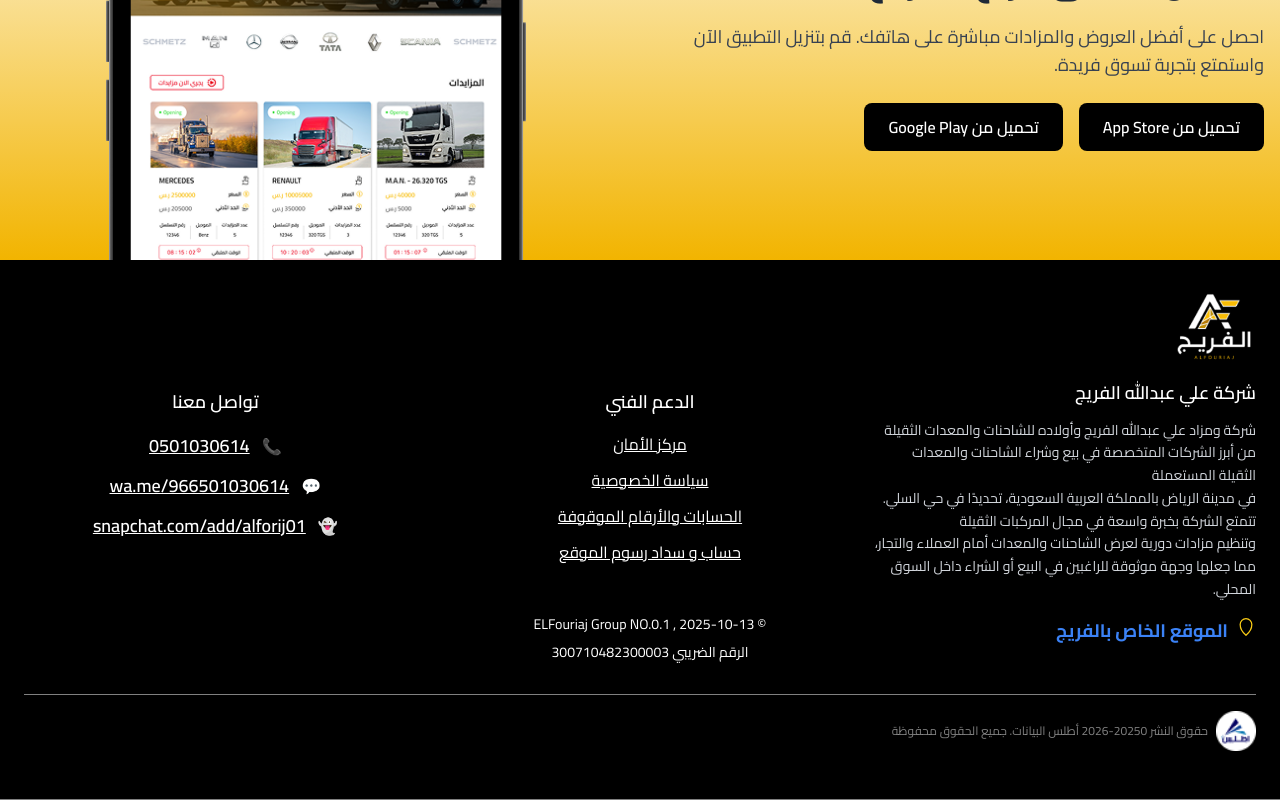
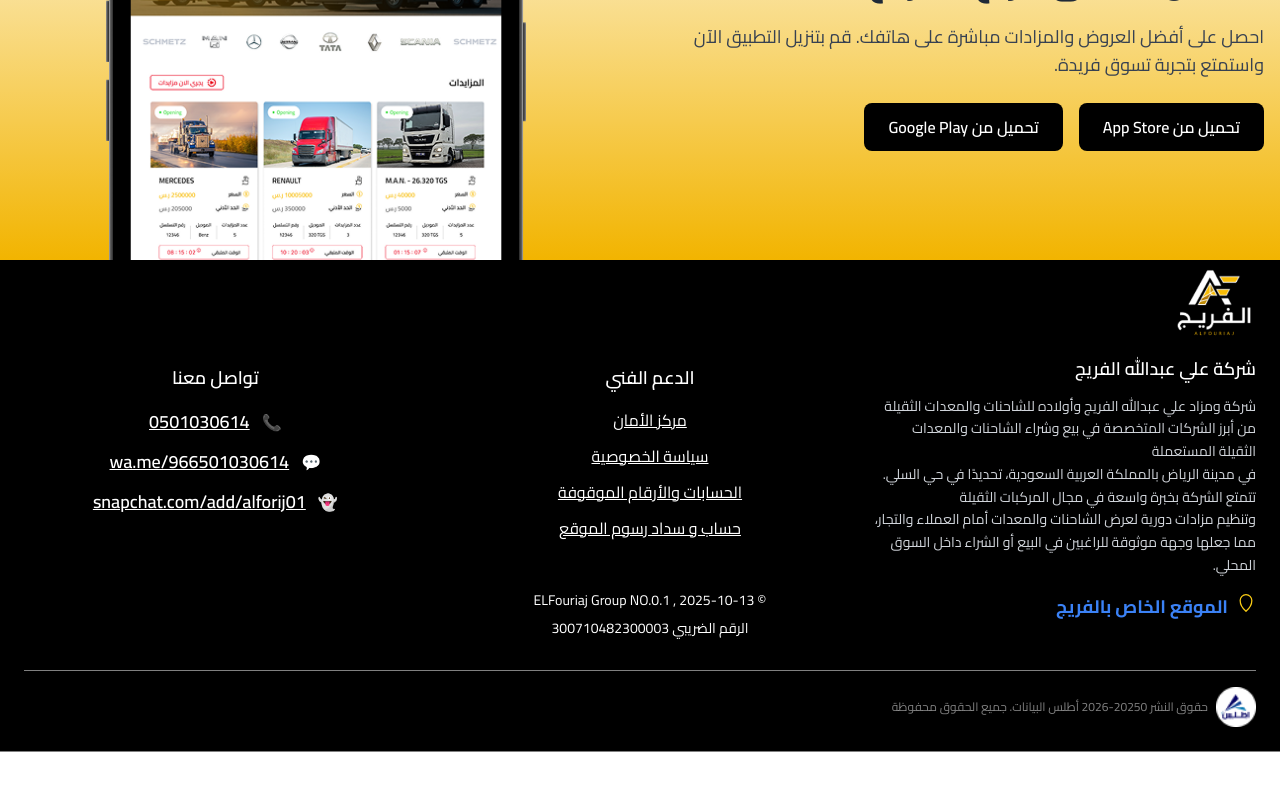
Before and after one commit to seiftaher67-sketch/haraj-alfreej, a React (Create React App) app: page /about in a window 1280 px wide. Shown: the part 3076-3876 px from the top of the page. After the commit the page ends 3828 px from the top, so only its background shows below. Built offline with nearby package versions, Linux system fonts and the light colour scheme.

Commit message:
Update TODO.md, Footer.js, and About.js

```diff
--- a/src/components/layout/Footer.js
+++ b/src/components/layout/Footer.js
@@ -2,7 +2,7 @@
 
 const Footer = () => {
   return (
-    <footer dir="rtl" className="bg-black text-white py-12 border-b border-white/50">
+    <footer dir="rtl" className="bg-black text-white py-6 border-b border-white/50">
       <div className="max-w-7xl mx-auto px-6">
         <div className="flex flex-col lg:flex-row gap-8 items-start">
           {/* right: about + logo */}
--- a/src/pages/About.js
+++ b/src/pages/About.js
@@ -100,7 +100,7 @@
           <motion.img
             src="/assets/images/images/img69.jpg"
             alt="Company Intro"
-            className="rounded-xl w-full max-w-full md:w-96 h-64 md:h-96 object-cover hover:scale-105 transition-transform duration-300"
+            className="rounded-xl w-full max-w-full md:w-full h-64 md:h-96 object-cover hover:scale-105 transition-transform duration-300"
             initial={{ opacity: 0, x: 40 }}
             whileInView={{ opacity: 1, x: 0 }}
             transition={{ duration: 0.8 }}
```
Also changed, not shown: 1 other file (tests, documents, lock files or other folders).
